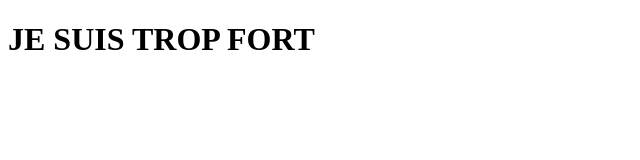
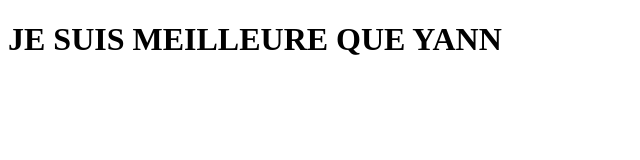
Before and after one commit to Sp3ctr4s/tp8, a plain HTML site: page index.html in a window 1280 px wide. Shown: the whole page, without its empty margins (0-640 px from the left). Drawn offline with Linux system fonts and the light colour scheme.

Commit message:
Je suis meilleur

```diff
--- a/index.html
+++ b/index.html
@@ -5,6 +5,6 @@
     <title>TP n°08</title>
   </head>
   <body>
-    <h1>JE SUIS TROP FORT</h1>
+    <h1>JE SUIS MEILLEURE QUE YANN</h1>
   </body>
 </html>
```
